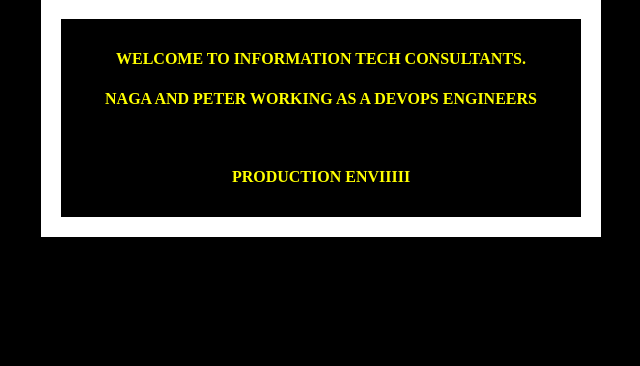
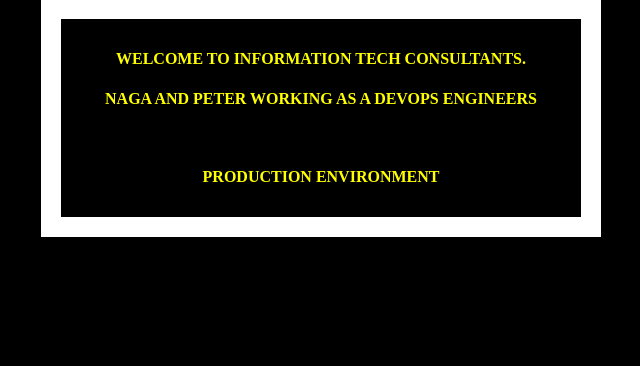
Before and after one commit to sireeshanaga/Capstone-project, a Flask app: page / in a window 1280 px wide. Shown: the part 101-467 px from the top of the page, without its empty margins (319-959 px from the left). Run offline with Flask 2, Linux system fonts and the light colour scheme.

Commit message:
Update index.html

```diff
--- a/templates/index.html
+++ b/templates/index.html
@@ -22,7 +22,7 @@
       <h4>Welcome to Information Tech Consultants.</h4>
       <h4>Naga and Peter Working as a DevOps Engineers</h4>
       <br>
-       <h4>Production Enviiiii</h4>
+       <h4>Production Environment</h4>
     </div>
   </body>
 </html>
```
